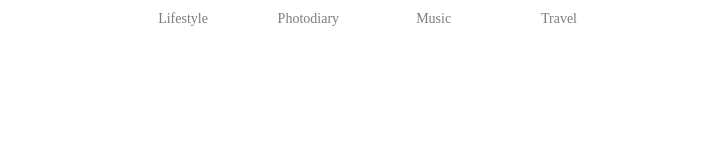
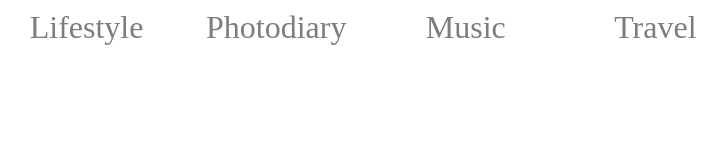
Before and after one commit to Kadzyme/SiteForDZ, a plain HTML site: page index.html in a window 1280 px wide. Shown: the whole page, without its empty margins (269-994 px from the left). Drawn offline with Linux system fonts and the light colour scheme.

Commit message:
Changed style.css

```diff
--- a/style.css
+++ b/style.css
@@ -1,21 +1,23 @@
 .container {
-  width: 80%;
+  width: 60%;
+  height: 5%;
   text-align: center;
   margin: 0 auto;
+  display: flex;
 }
 
 .header {
   font-family: "Playfair Display";
   font-weight: 400;
   font-style: normal;
-  font-size: 14px;
-  line-height: 19px;
+  font-size: 4vh;
+  height: 100%;
   color: #7d7d7d;
   border: none;
   background-color: transparent;
   margin: 0 auto;
-  display: inline-block;
-  width: 12%;
+  width: 10%;
+  flex: 1;
 }
 
 .header:hover {
```
